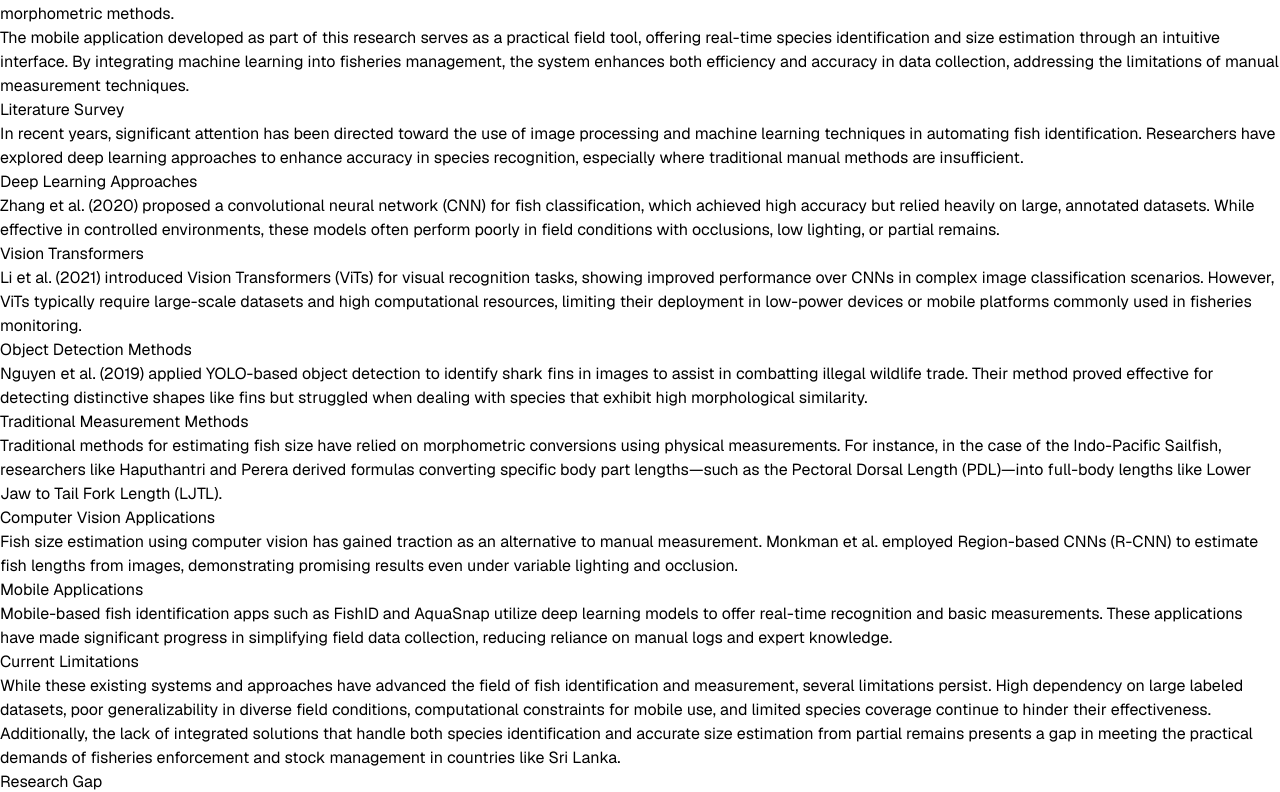
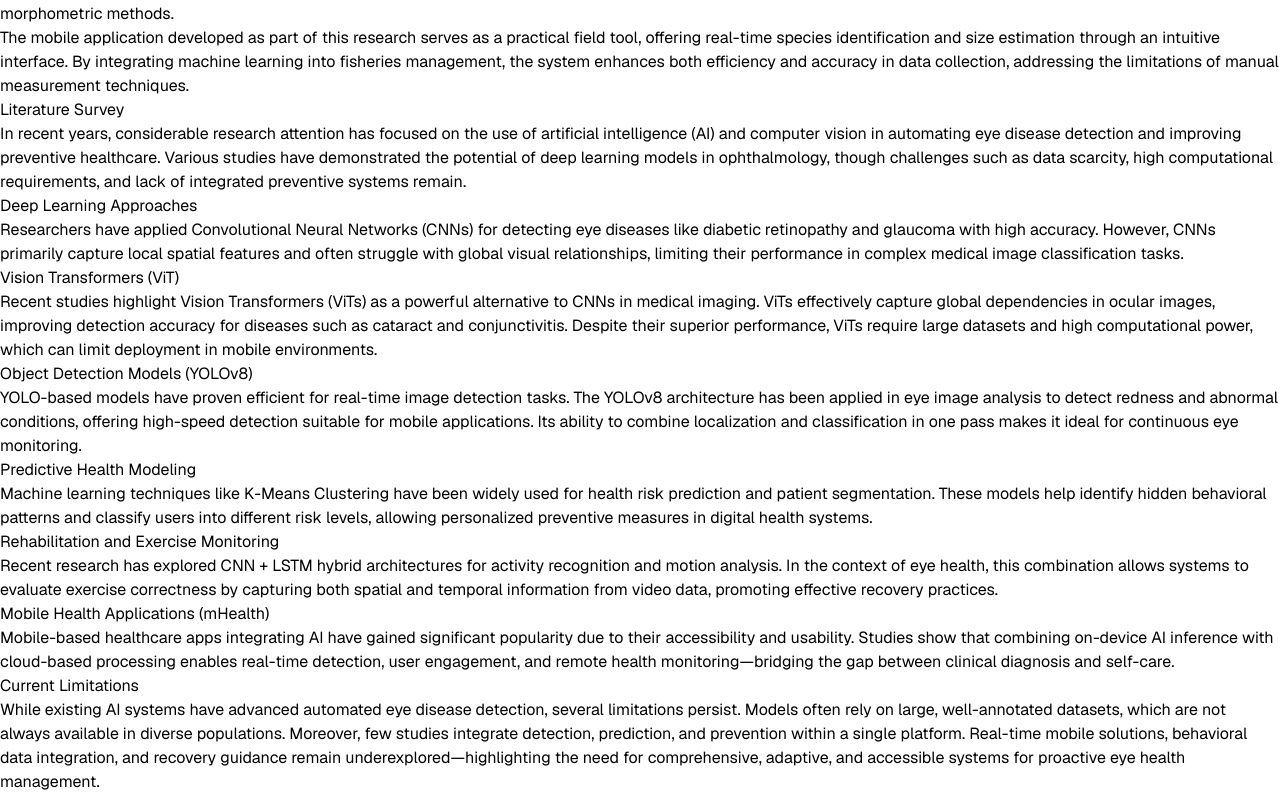
Before and after one commit to AchinthaDavidson/fish-identification-web, a Next.js app: page / in a window 1280 px wide. Shown: the part 1089-1881 px from the top of the page. Built offline with nearby package versions, Linux system fonts and the light colour scheme.

Commit message:
Update index.tsx

```diff
--- a/src/pages/index.tsx
+++ b/src/pages/index.tsx
@@ -228,77 +228,71 @@ export default function Home() {
           <motion.div className="max-w-4xl mx-auto space-y-8 text-gray-600 leading-relaxed" variants={fadeInUp}>
             <div className="bg-white p-8 rounded-2xl shadow-lg border border-gray-100">
               <p className="text-lg mb-6">
-                In recent years, significant attention has been directed toward the use of image processing
-                and machine learning techniques in automating fish identification. Researchers have
-                explored deep learning approaches to enhance accuracy in species recognition, especially where traditional manual methods are insufficient.
+                In recent years, considerable research attention has focused on the use of artificial intelligence (AI) and
+                computer vision in automating eye disease detection and improving preventive healthcare. Various studies have
+                demonstrated the potential of deep learning models in ophthalmology, though challenges such as data scarcity,
+                high computational requirements, and lack of integrated preventive systems remain.
               </p>
               <div className="space-y-6">
                 <div className="border-l-4 border-blue-500 pl-4">
                   <h3 className="text-xl font-semibold mb-2 text-gray-900">Deep Learning Approaches</h3>
                   <p className="text-gray-700">
-                    Zhang et al. (2020) proposed a convolutional neural network (CNN) for fish classification, which achieved high
-                    accuracy but relied heavily on large, annotated datasets. While effective in controlled
-                    environments, these models often perform poorly in field conditions with occlusions, low
-                    lighting, or partial remains.
+                    Researchers have applied Convolutional Neural Networks (CNNs) for detecting eye diseases like diabetic
+                    retinopathy and glaucoma with high accuracy. However, CNNs primarily capture local spatial features
+                    and often struggle with global visual relationships, limiting their performance in complex medical image classification tasks.
                   </p>
                 </div>
                 <div className="border-l-4 border-blue-500 pl-4">
-                  <h3 className="text-xl font-semibold mb-2 text-gray-900">Vision Transformers</h3>
+                  <h3 className="text-xl font-semibold mb-2 text-gray-900">Vision Transformers (ViT)</h3>
                   <p className="text-gray-700">
-                    Li et al. (2021) introduced Vision Transformers (ViTs) for visual recognition tasks, showing improved performance over CNNs in
-                    complex image classification scenarios. However, ViTs typically require large-scale
-                    datasets and high computational resources, limiting their deployment in low-power
-                    devices or mobile platforms commonly used in fisheries monitoring.
+                    Recent studies highlight Vision Transformers (ViTs) as a powerful alternative to CNNs in medical imaging.
+                    ViTs effectively capture global dependencies in ocular images, improving detection accuracy for diseases
+                    such as cataract and conjunctivitis. Despite their superior performance, ViTs require large datasets and high
+                    computational power, which can limit deployment in mobile environments.
                   </p>
                 </div>
                 <div className="border-l-4 border-blue-500 pl-4">
-                  <h3 className="text-xl font-semibold mb-2 text-gray-900">Object Detection Methods</h3>
+                  <h3 className="text-xl font-semibold mb-2 text-gray-900">Object Detection Models (YOLOv8)</h3>
                   <p className="text-gray-700">
-                    Nguyen et al. (2019) applied YOLO-based object detection to identify shark fins in
-                    images to assist in combatting illegal wildlife trade. Their method proved effective for
-                    detecting distinctive shapes like fins but struggled when dealing with species that exhibit
-                    high morphological similarity.
+                    YOLO-based models have proven efficient for real-time image detection tasks. The YOLOv8 architecture has
+                    been applied in eye image analysis to detect redness and abnormal conditions, offering high-speed
+                    detection suitable for mobile applications. Its ability to combine localization and classification
+                    in one pass makes it ideal for continuous eye monitoring.
                   </p>
                 </div>
                 <div className="border-l-4 border-blue-500 pl-4">
-                  <h3 className="text-xl font-semibold mb-2 text-gray-900">Traditional Measurement Methods</h3>
+                  <h3 className="text-xl font-semibold mb-2 text-gray-900">Predictive Health Modeling</h3>
                   <p className="text-gray-700">
-                    Traditional methods for estimating fish size have relied on morphometric conversions
-                    using physical measurements. For instance, in the case of the Indo-Pacific Sailfish,
-                    researchers like Haputhantri and Perera derived formulas converting specific body part
-                    lengths—such as the Pectoral Dorsal Length (PDL)—into full-body lengths like Lower
-                    Jaw to Tail Fork Length (LJTL).
+                    Machine learning techniques like K-Means Clustering have been widely used for health risk prediction and
+                    patient segmentation. These models help identify hidden behavioral patterns and classify users into different
+                    risk levels, allowing personalized preventive measures in digital health systems.
                   </p>
                 </div>
                 <div className="border-l-4 border-blue-500 pl-4">
-                  <h3 className="text-xl font-semibold mb-2 text-gray-900">Computer Vision Applications</h3>
+                  <h3 className="text-xl font-semibold mb-2 text-gray-900">Rehabilitation and Exercise Monitoring</h3>
                   <p className="text-gray-700">
-                    Fish size estimation using computer vision has gained traction as an alternative to manual
-                    measurement. Monkman et al. employed Region-based CNNs (R-CNN) to estimate fish
-                    lengths from images, demonstrating promising results even under variable lighting and occlusion.
+                    Recent research has explored CNN + LSTM hybrid architectures for activity recognition and motion analysis.
+                    In the context of eye health, this combination allows systems to evaluate exercise correctness by capturing
+                    both spatial and temporal information from video data, promoting effective recovery practices.
                   </p>
                 </div>
                 <div className="border-l-4 border-blue-500 pl-4">
-                  <h3 className="text-xl font-semibold mb-2 text-gray-900">Mobile Applications</h3>
+                  <h3 className="text-xl font-semibold mb-2 text-gray-900">Mobile Health Applications (mHealth)</h3>
                   <p className="text-gray-700">
-                    Mobile-based fish identification apps such as FishID and AquaSnap utilize deep learning
-                    models to offer real-time recognition and basic measurements. These applications have
-                    made significant progress in simplifying field data collection, reducing reliance on
-                    manual logs and expert knowledge.
+                    Mobile-based healthcare apps integrating AI have gained significant popularity due to their accessibility and
+                    usability. Studies show that combining on-device AI inference with cloud-based processing enables real-time
+                    detection, user engagement, and remote health monitoring—bridging the gap between clinical diagnosis and self-care.
                   </p>
                 </div>
               </div>
               <div className="mt-8 p-6 bg-blue-50 rounded-xl border border-blue-100">
                 <h3 className="text-xl font-semibold mb-4 text-gray-900">Current Limitations</h3>
                 <p className="text-gray-700">
-                  While these existing systems and approaches have advanced the field of fish
-                  identification and measurement, several limitations persist. High dependency on large
-                  labeled datasets, poor generalizability in diverse field conditions, computational
-                  constraints for mobile use, and limited species coverage continue to hinder their
-                  effectiveness. Additionally, the lack of integrated solutions that handle both species
-                  identification and accurate size estimation from partial remains presents a gap in meeting
-                  the practical demands of fisheries enforcement and stock management in countries like
-                  Sri Lanka.
+                  While existing AI systems have advanced automated eye disease detection, several limitations persist.
+                  Models often rely on large, well-annotated datasets, which are not always available in diverse populations.
+                  Moreover, few studies integrate detection, prediction, and prevention within a single platform.
+                  Real-time mobile solutions, behavioral data integration, and recovery guidance remain underexplored—highlighting
+                  the need for comprehensive, adaptive, and accessible systems for proactive eye health management.
                 </p>
               </div>
             </div>
```
